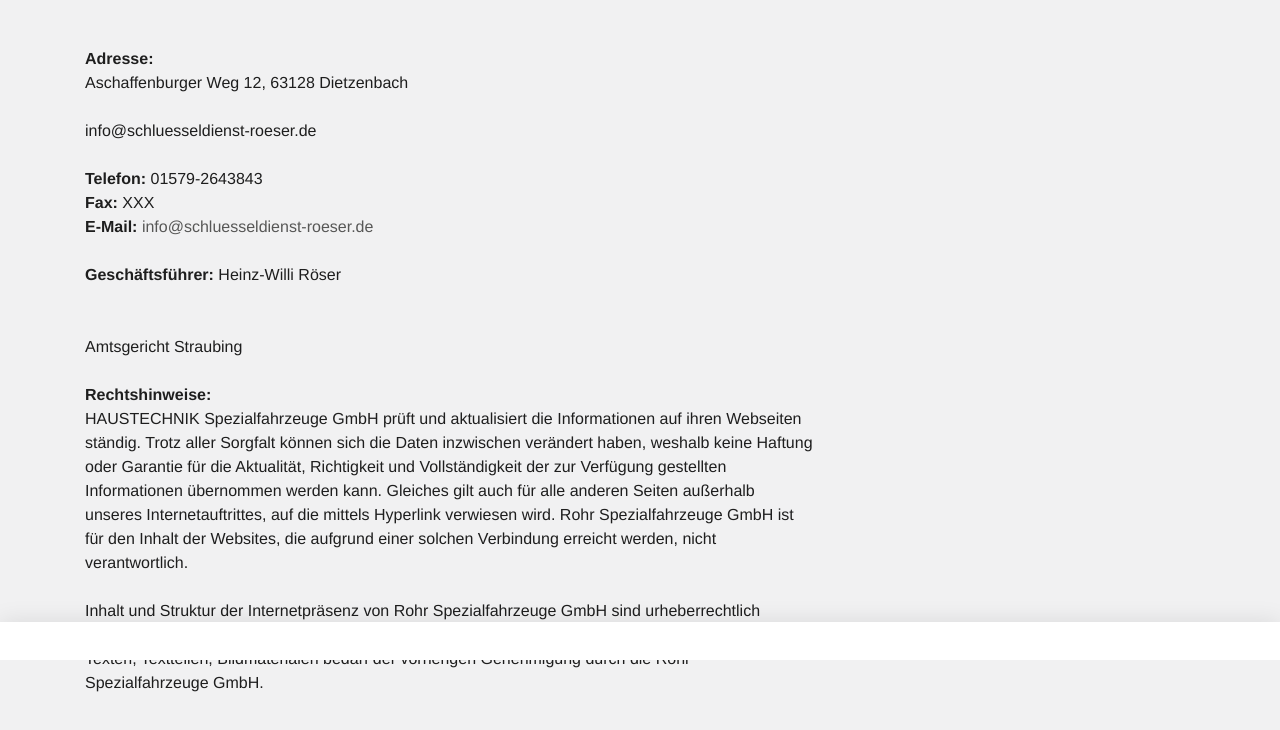
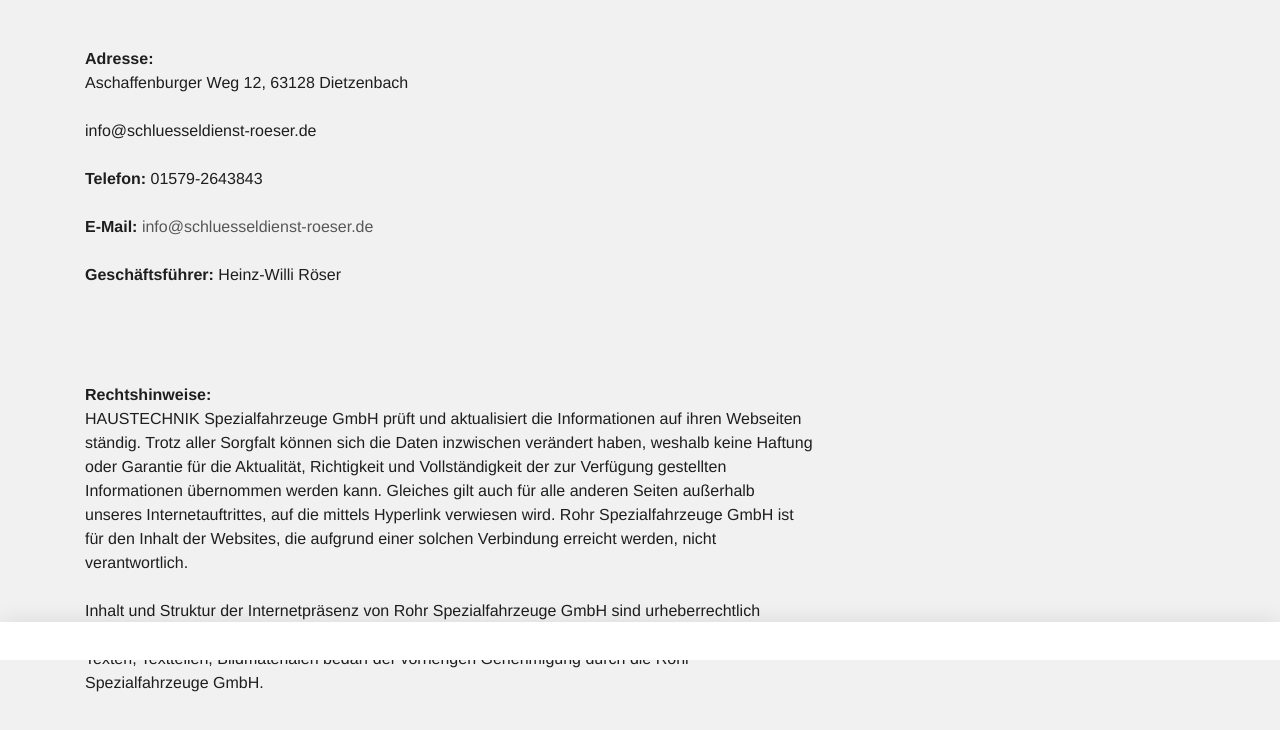
Before and after one commit to schluesseldienst-365/schluesseldienst-Roeser, a plain HTML site: page impressum.html in a window 1280 px wide. Shown: the part 140-870 px from the top of the page. Drawn offline with Linux system fonts and the light colour scheme; a script that the page names is missing.

Commit message:
Update impressum.html

```diff
--- a/impressum.html
+++ b/impressum.html
@@ -27,11 +27,11 @@ class="ie9"><![endif]--><!--[if (gt IE 9)|!(IE)]><!--><body><!--<![endif]-->
   <a href="index.html">startseite</a>
 
   Impressum</h2></div></div></div></div><div class="container slot-two-columns"><div class="row"><div class="col-xs-12 col-md-8">
-<a id="c8"></a><div class="content-text m-b-1"><div class="row"><div class="col-sm-12"><p class="bodytext"><strong>Adresse:</strong><br> Aschaffenburger Weg 12, 63128 Dietzenbach <br> <br> info@schluesseldienst-roeser.de</p><p class="bodytext">&nbsp;</p><p class="bodytext"><strong>Telefon:</strong> 01579-2643843<br> <strong>Fax:</strong> XXX<br> <strong>E-Mail:</strong> <a href="mailto:info@rohr-spezialfahrzeuge.com">info@schluesseldienst-roeser.de</a></p><p class="bodytext">&nbsp;</p><p class="bodytext"><strong>Geschäftsführer:</strong>  Heinz-Willi Röser
+<a id="c8"></a><div class="content-text m-b-1"><div class="row"><div class="col-sm-12"><p class="bodytext"><strong>Adresse:</strong><br> Aschaffenburger Weg 12, 63128 Dietzenbach <br> <br> info@schluesseldienst-roeser.de</p><p class="bodytext">&nbsp;</p><p class="bodytext"><strong>Telefon:</strong> 01579-2643843<br> <strong></strong> <br> <strong>E-Mail:</strong> <a href="mailto:info@rohr-spezialfahrzeuge.com">info@schluesseldienst-roeser.de</a></p><p class="bodytext">&nbsp;</p><p class="bodytext"><strong>Geschäftsführer:</strong>  Heinz-Willi Röser
 
 
 
-  <br> <strong></strong><br> <strong></strong> <br>  Amtsgericht Straubing<br> <br> <strong>Rechtshinweise:</strong><br> HAUSTECHNIK Spezialfahrzeuge GmbH prüft und aktualisiert die Informationen auf ihren Webseiten ständig. Trotz aller Sorgfalt können sich die Daten inzwischen verändert haben, weshalb keine Haftung oder Garantie für die Aktualität, Richtigkeit und Vollständigkeit der zur Verfügung gestellten Informationen übernommen werden kann. Gleiches gilt auch für alle anderen Seiten außerhalb unseres Internetauftrittes, auf die mittels Hyperlink verwiesen wird. Rohr Spezialfahrzeuge GmbH ist für den Inhalt der Websites, die aufgrund einer solchen Verbindung erreicht werden, nicht verantwortlich.<br> <br> Inhalt und Struktur der Internetpräsenz von Rohr Spezialfahrzeuge GmbH sind urheberrechtlich geschützt. Die Vervielfältigung von Informationen oder Daten, insbesondere die Verwendung von Texten, Textteilen, Bildmaterialen bedarf der vorherigen Genehmigung durch die Rohr Spezialfahrzeuge GmbH.<br> <br>   </p></div></div></div></div><div class="col-xs-12 col-md-4"></div></div></div></div></div>
+  <br> <strong></strong><br> <strong></strong> <br>  <br> <br> <strong>Rechtshinweise:</strong><br> HAUSTECHNIK Spezialfahrzeuge GmbH prüft und aktualisiert die Informationen auf ihren Webseiten ständig. Trotz aller Sorgfalt können sich die Daten inzwischen verändert haben, weshalb keine Haftung oder Garantie für die Aktualität, Richtigkeit und Vollständigkeit der zur Verfügung gestellten Informationen übernommen werden kann. Gleiches gilt auch für alle anderen Seiten außerhalb unseres Internetauftrittes, auf die mittels Hyperlink verwiesen wird. Rohr Spezialfahrzeuge GmbH ist für den Inhalt der Websites, die aufgrund einer solchen Verbindung erreicht werden, nicht verantwortlich.<br> <br> Inhalt und Struktur der Internetpräsenz von Rohr Spezialfahrzeuge GmbH sind urheberrechtlich geschützt. Die Vervielfältigung von Informationen oder Daten, insbesondere die Verwendung von Texten, Textteilen, Bildmaterialen bedarf der vorherigen Genehmigung durch die Rohr Spezialfahrzeuge GmbH.<br> <br>   </p></div></div></div></div><div class="col-xs-12 col-md-4"></div></div></div></div></div>
   <script>var t3 = {
   id: 5,
   type: 0,
```
